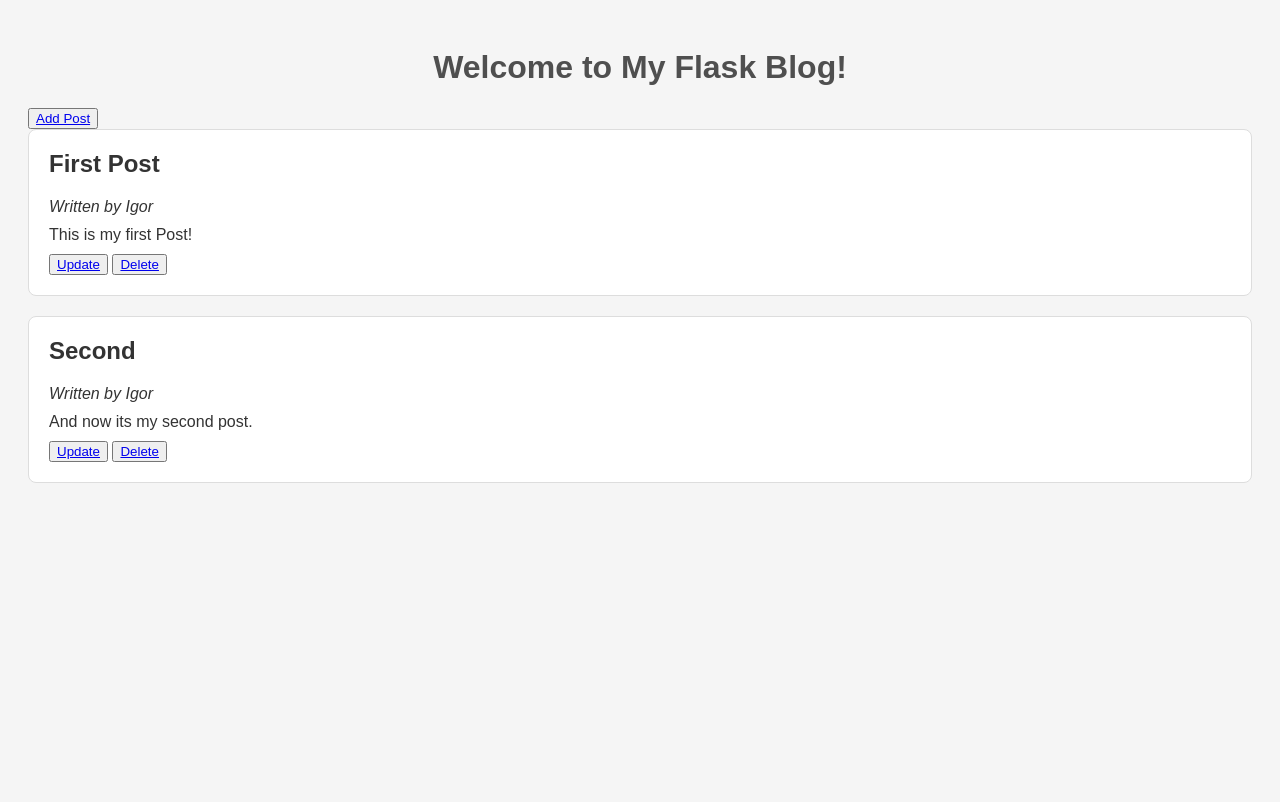
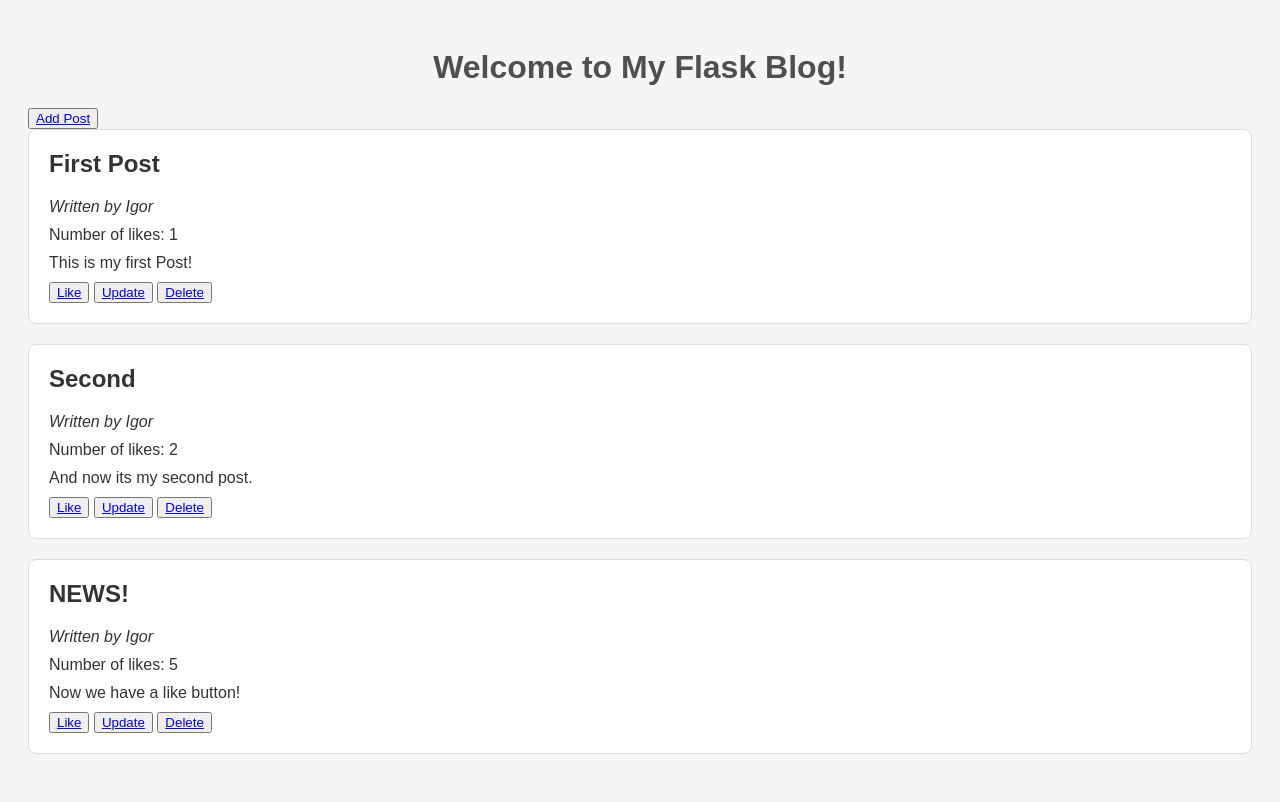
Before and after one commit to IgorSilvares/Flask_Blog, a Flask app: page / in a window 1280 px wide. Before the commit the page ends 483 px from the top, so only its background shows below. Run offline with Flask 3, Linux system fonts and the light colour scheme.

Commit message:
Created like button

```diff
--- a/app.py
+++ b/app.py
@@ -29,7 +29,8 @@ def add():
             'id': post_id,
             'title': request.form.get('title', ''),
             'content': request.form.get('content', ''),
-            'author': request.form.get('author', '')
+            'author': request.form.get('author', ''),
+            'likes': 0,
         }
 
         if new_post['title'] == '' or new_post['content'] == '' or new_post['author'] == '':
@@ -80,5 +81,22 @@ def update(post_id):
 
     return render_template('update.html', post=post)
 
+
+@app.route('/like/<post_id>')
+def like(post_id):
+    with open('blog_posts.json') as fileobj:
+        blog_posts = json.load(fileobj)
+
+    for post in blog_posts:
+        if post['id'] == post_id:
+            post['likes'] = post.get('likes', 0) + 1
+            break
+
+    with open('blog_posts.json', 'w') as fileobj:
+        json.dump(blog_posts, fileobj)
+
+    return redirect(url_for('index'))
+
+
 if __name__ == '__main__':
     app.run()
--- a/blog_posts.json
+++ b/blog_posts.json
@@ -1 +1 @@
-[{"id": "262b4abc-f0e4-4d0a-b90b-87bf8e5c8349", "title": "First Post", "content": "This is my first Post!", "author": "Igor"}, {"id": "45b6ca79-5f83-4967-b7d9-7dada48f2b0c", "title": "Second", "content": "And now its my second post.", "author": "Igor"}]
+[{"id": "262b4abc-f0e4-4d0a-b90b-87bf8e5c8349", "title": "First Post", "content": "This is my first Post!", "author": "Igor", "likes": 1}, {"id": "45b6ca79-5f83-4967-b7d9-7dada48f2b0c", "title": "Second", "content": "And now its my second post.", "author": "Igor", "likes": 2}, {"id": "89aa0b18-82fc-4d2e-8f50-9720302ce34f", "title": "NEWS!", "content": "Now we have a like button!", "author": "Igor", "likes": 5}]
--- a/templates/index.html
+++ b/templates/index.html
@@ -13,9 +13,12 @@
     <div class="post">
         <h2>{{post['title']}}</h2>
         <p><em>Written by {{post['author']}}</em></p>
+        <p>Number of likes: {{post.get('likes', 0)}}</p>
         <p>{{post['content']}}</p>
+        <button><a href="{{ url_for('like', post_id=post['id']) }}">Like</a></button>
         <button><a href="{{ url_for('update', post_id=post['id']) }}">Update</a></button>
         <button><a href="{{ url_for('delete', post_id=post['id']) }}">Delete</a></button>
+
     </div>
     {% endfor %}
 </body>
```
